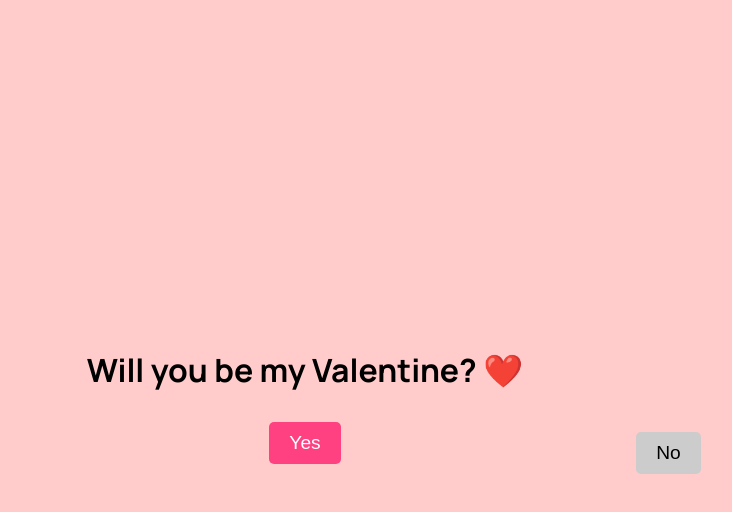
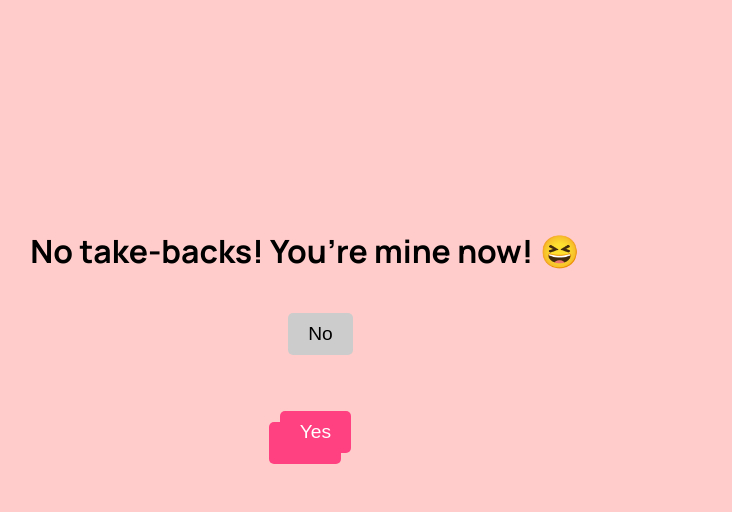
Before and after one commit to srijanbhatia/nikubemyvalentine, a plain HTML site: page index.html in a window 1280 px wide. Both pictures are taken after a click on the button "No". Shown: the whole page, without its empty margins (335-1067 px from the left). Drawn offline with Linux system fonts and the light colour scheme.

Commit message:
Update index.html

```diff
--- a/index.html
+++ b/index.html
@@ -26,6 +26,12 @@
         }
         .buttons {
             position: relative;
+            width: 80vw;
+            max-width: 500px;
+            height: 300px;
+            display: flex;
+            justify-content: center;
+            align-items: center;
         }
         button {
             font-size: 1.2rem;
@@ -50,7 +56,7 @@
     <h1 id="valentineMessage">Will you be my Valentine? ❤️</h1>
     <div class="buttons">
         <button class="yes" onclick="sayYes()">Yes</button>
-        <button class="no" id="noButton">No</button>
+        <button class="no" id="noButton" onclick="moveNoButton()">No</button>
     </div>
 
     <script>
@@ -76,14 +82,28 @@
 
         function moveNoButton() {
             let noButton = document.getElementById("noButton");
-            let maxX = window.innerWidth - noButton.offsetWidth - 500;
-            let maxY = window.innerHeight - noButton.offsetHeight - 500;
+            let buttonContainer = document.querySelector(".buttons");
+            let maxX = buttonContainer.offsetWidth - noButton.offsetWidth;
+            let maxY = buttonContainer.offsetHeight - noButton.offsetHeight;
 
             let newX = Math.max(10, Math.min(Math.random() * maxX, maxX));
             let newY = Math.max(10, Math.min(Math.random() * maxY, maxY));
 
             noButton.style.left = newX + "px";
             noButton.style.top = newY + "px";
+
+            addYesButton();
+        }
+
+        function addYesButton() {
+            let newButton = document.createElement("button");
+            newButton.innerText = "Yes";
+            newButton.classList.add("yes");
+            newButton.style.position = "absolute";
+            newButton.style.left = Math.random() * 80 + "%";
+            newButton.style.top = Math.random() * 80 + "%";
+            newButton.onclick = sayYes;
+            document.querySelector(".buttons").appendChild(newButton);
         }
 
         document.getElementById("noButton").addEventListener("mouseover", function() {
@@ -91,12 +111,6 @@
                 moveNoButton();
             }
         });
-
-        document.getElementById("noButton").addEventListener("click", function() {
-            if (/Mobi|Android|iPhone|iPad/i.test(navigator.userAgent)) {
-                moveNoButton();
-            }
-        });
     </script>
 </body>
 </html>
```
